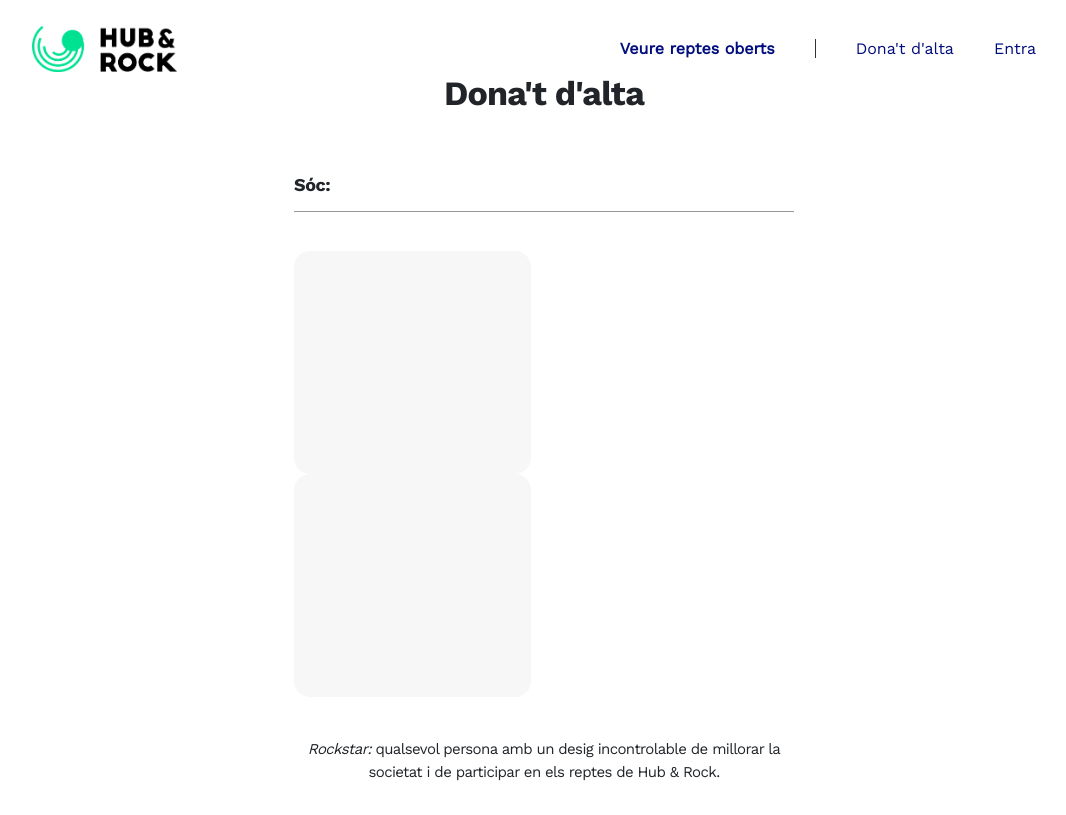
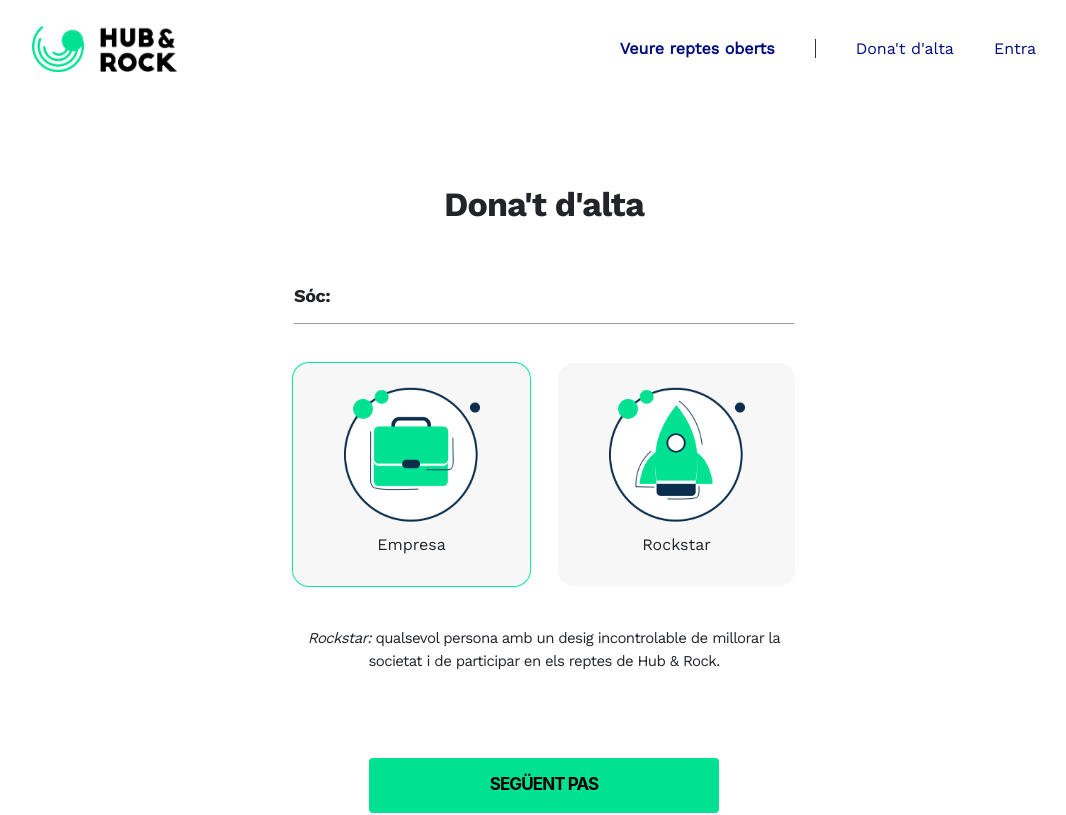
Before and after one commit to amandeeparora99/Hub-Rock, an Angular app in the folder HubnRock/: page /register in a window 1280 px wide. Shown: the top 815 px of the page, without its empty margins (96-1162 px from the left). Built offline with nearby package versions, Linux system fonts and the light colour scheme.

Commit message:
Register, funcionalitat triar tipus compte  funcionant

```diff
--- a/HubnRock/src/app/authentication/register/register.component.css
+++ b/HubnRock/src/app/authentication/register/register.component.css
@@ -1,5 +1,5 @@
 
-#hub-container {
+#hub-container, #register-container {
     height: 100vh;
     display: flex;
     justify-content: center;
@@ -55,3 +55,78 @@
     border: 0;
     font-weight: bold;
 }
+
+/* SPACE */
+
+#register-container .container {
+    max-width: 729px;
+}
+
+form input {
+    height: 55px;
+}
+
+#register-container .container form label {
+    font-size: 18px;
+    letter-spacing: -0, 45px;
+    font-family: 'WorkSans-Bold';
+}
+
+#register-container .container #register-title {
+    font-family: 'WorkSans-Bold';
+    font-size: 34px;
+    letter-spacing: -0.85px;
+    margin-bottom: 60px;
+}
+
+#register-container #btn-login {
+    margin-top: 60px;
+    width: 350px;
+    height: 55px;
+    font-size: 17px;
+    letter-spacing: -0.9px;
+    background-color: #00e292;
+    color: black;
+    border: 0;
+    font-family: 'WorkSans-Regular';
+    font-weight: 800;
+}
+
+
+.accountType-container{
+    position: relative;
+    border-radius: 16px;
+    width: 237px;
+    height: 223px;
+    background-color: #f7f7f7;
+}
+
+.accountType-container p {
+    font-family: 'WorkSans-Regular';
+}
+
+.clickable{
+    position: absolute;
+    width: 100%;
+    height: 100%;
+    top: 0px;
+    left: 0px;
+    border-radius: 16px;
+    transition: all ease .2s;
+    z-index: 10;
+}
+
+input[name="myradio"]:checked + .clickable{
+    border-color: #00e292;
+    box-shadow: 0px 0px 1px 1px #00e292;
+}
+
+input[name="myradio"] {
+    appearance: none;
+}
+
+.ilustration {
+    height: 136px;
+    width: 136px;
+    margin-bottom: 10px;
+}
--- a/HubnRock/src/app/authentication/register/register.component.html
+++ b/HubnRock/src/app/authentication/register/register.component.html
@@ -1,6 +1,6 @@
 <app-header></app-header>
 
-<section id="hub-rock-choose">
+<section id="hub-rock-choose" *ngIf="register == 0">
 
     <div id="hub-container">
 
@@ -12,14 +12,23 @@
 
             <hr>
 
-            <div class="row d-flex justify-content-between">
+            <div class="row d-flex justify-content-around">
 
-                <div class="col">
-                    <div id="img"></div>
+                <div class="accountType-container">
+                    <input id="account-type1" type="radio" name="myradio" value="1" checked (change)="radioChangedHandler($event)">
+                    <label for="account-type1" class="clickable"></label>
+                    <div class="d-flex flex-column align-items-center justify-content-center">
+                        <img class="ilustration" src="../../../assets/illustrations/Company.png">
+                        <p>Empresa</p>
+                    </div>
                 </div>
-
-                <div class="col">
-                    <div id="img"></div>
+                <div class="accountType-container">
+                    <input id="account-type2" type="radio" name="myradio" value="2" (change)="radioChangedHandler($event)">
+                    <label for="account-type2" class="clickable"></label>
+                    <div class="d-flex flex-column align-items-center justify-content-center">
+                        <img class="ilustration" src="../../../assets/illustrations/Startup.png">
+                        <p>Rockstar</p>
+                    </div>
                 </div>
 
             </div>
@@ -30,7 +39,7 @@
             </p>
 
             <div class="text-center">
-                <button id="btn-next" type="button" class="btn btn-primary">SEGÜENT PAS</button>
+                <button (click)="registerNextStep()" id="btn-next" type="button" class="btn btn-primary">SEGÜENT PAS</button>
             </div>
 
         </div>
@@ -39,4 +48,48 @@
 
 </section>
 
+<!-- REGISTER FORM 1 -->
+
+<section id="register-empresa-section" *ngIf="register == 1">
+
+    <div id="register-container">
+
+        <div class="container">
+
+            <h1 id="register-title" class="text-center">Dona't d'alta</h1>
+
+            <form>
+                <div class="form-group">
+                    <label for="InputNom">Nom empresa</label>
+                    <input type="text" class="form-control" id="InputNom">
+                </div>
+                <div class="form-group">
+                    <label for="InputRealName">Nom responsable</label>
+                    <input type="text" class="form-control" id="InputRealName">
+                </div>
+                <div class="form-group">
+                    <label for="InputMail">Correu electrònic</label>
+                    <input type="email" class="form-control" id="InputMail" aria-describedby="emailHelp">
+                </div>
+                <div class="form-group">
+                    <label for="InputPassword">Contrasenya</label>
+                    <input type="password" class="form-control" id="InputPassword">
+                </div>
+                <div class="form-group">
+                    <label for="InputPasswordRepeat">Repeteix contrasenya</label>
+                    <input type="password" class="form-control" id="InputPasswordRepeat">
+                </div>
+                <div class="form-group" *ngIf="accountType == 2">
+                    <label for="InputNIF">NIF empresa</label>
+                    <input type="text" class="form-control" id="InputNIF">
+                </div>
+                <div class="text-center">
+                    <button type="submit" id="btn-login" class="btn btn-primary">CREAR L'USUARI</button>
+                </div>
+            </form>
+        </div>
+    </div>
+
+</section>
+
 <app-footer></app-footer>
--- a/HubnRock/src/app/authentication/register/register.component.ts
+++ b/HubnRock/src/app/authentication/register/register.component.ts
@@ -7,9 +7,20 @@
 })
 export class RegisterComponent implements OnInit {
 
+  accountType: number;
+  register: number = 0;
+
   constructor() { }
 
   ngOnInit(): void {
   }
 
+  registerNextStep(){
+    this.register = 1
+  }
+
+  radioChangedHandler(event: any){
+    this.accountType = event.target.value;
+  }
+
 }
```
Also changed, not shown: HubnRock/src/assets/illustrations/Company.png (added), HubnRock/src/assets/illustrations/Startup.png (added).
